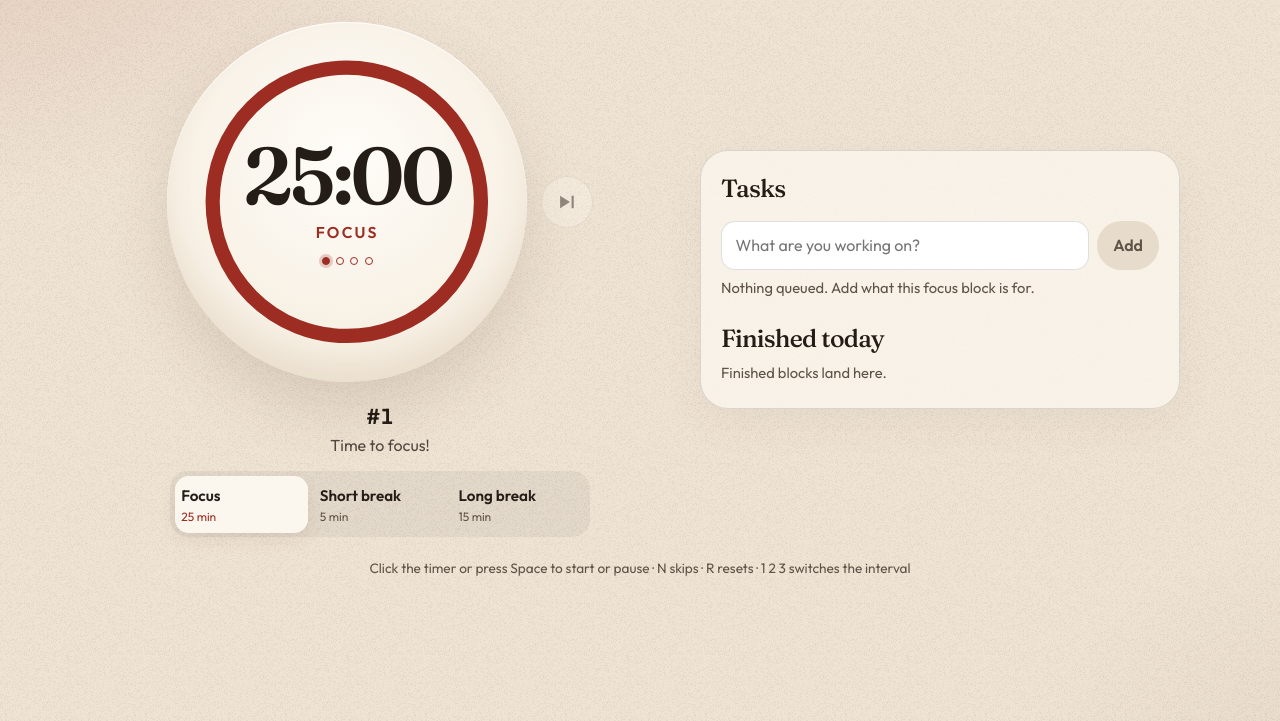
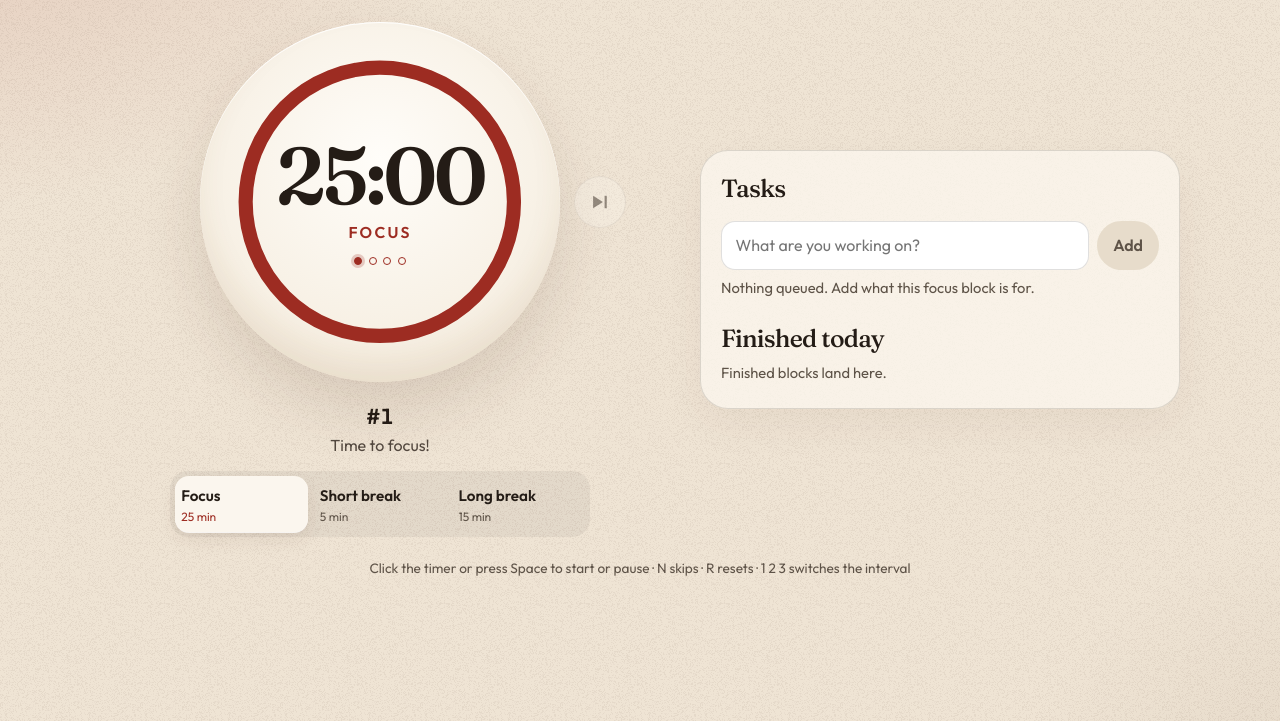
Before and after one commit to apair/ripe, a website with bundled scripts: page index.html in a window 1280 px wide. Shown: the part 79-800 px from the top of the page. Built offline with nearby package versions, Linux system fonts and the light colour scheme.

Commit message:
Center the timer ring over the interval number and cue.
The timer row had the Next button in an auto-sized column, so the ring sat about 33px left of the centered interval number and cue. The row now has two equal 52px side columns, with the ring in the middle column and Next in the right one.

Co-authored-by: Alireza Panahi <alirezapanahi@gmail.com>

```diff
--- a/styles.css
+++ b/styles.css
@@ -288,12 +288,15 @@ html[data-theme="dark"] .theme-toggle .icon-sun { display: block; }
 
 .timer-row {
   display: grid;
-  grid-template-columns: minmax(0, 360px) auto;
+  grid-template-columns: 52px minmax(0, 360px) 52px;
   align-items: center;
   justify-content: center;
   gap: 0.85rem;
   width: 100%;
 }
+
+.timer-row > .plate { grid-column: 2; }
+.timer-row > .next { grid-column: 3; }
 
 .plate {
   position: relative;
```
